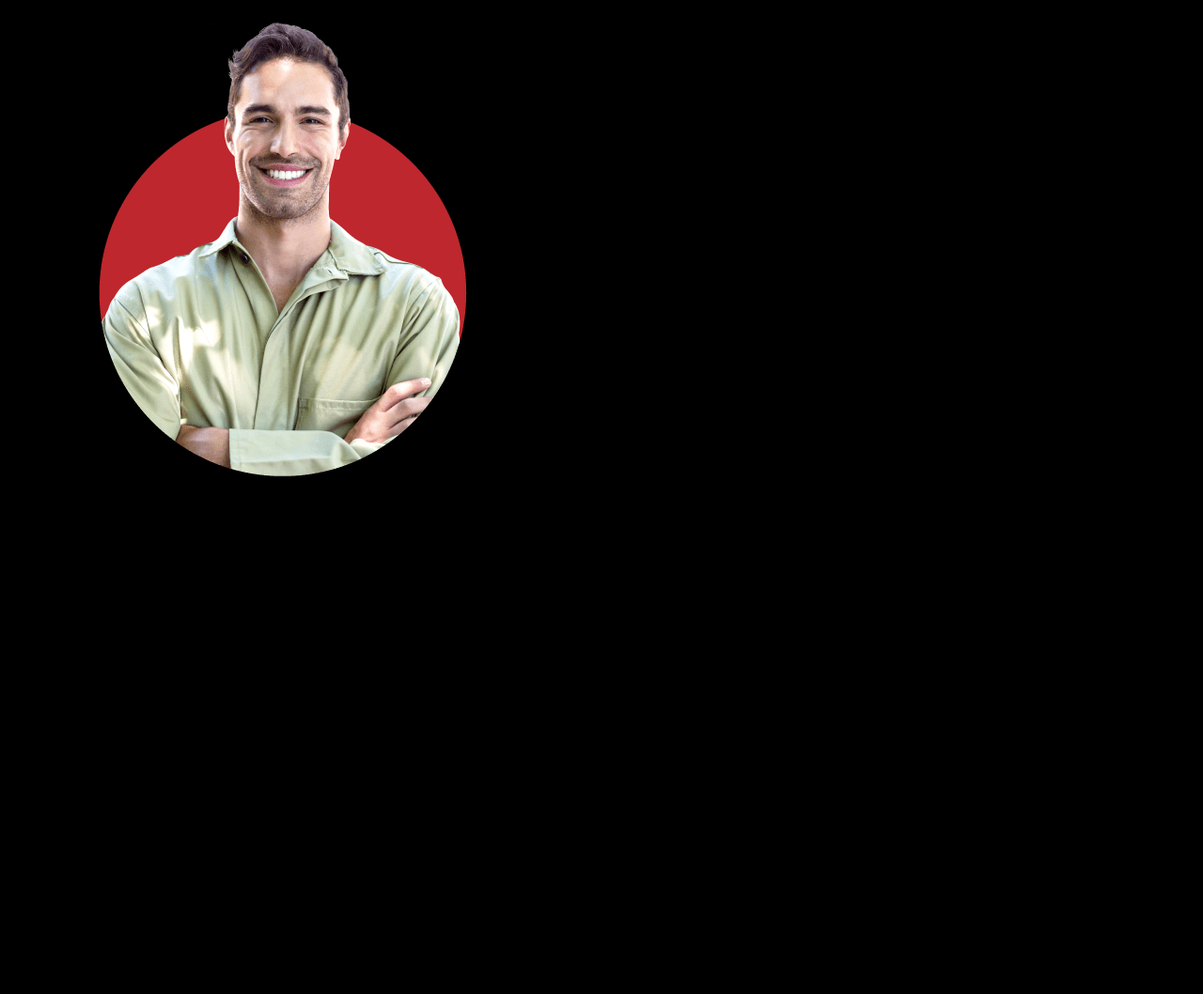
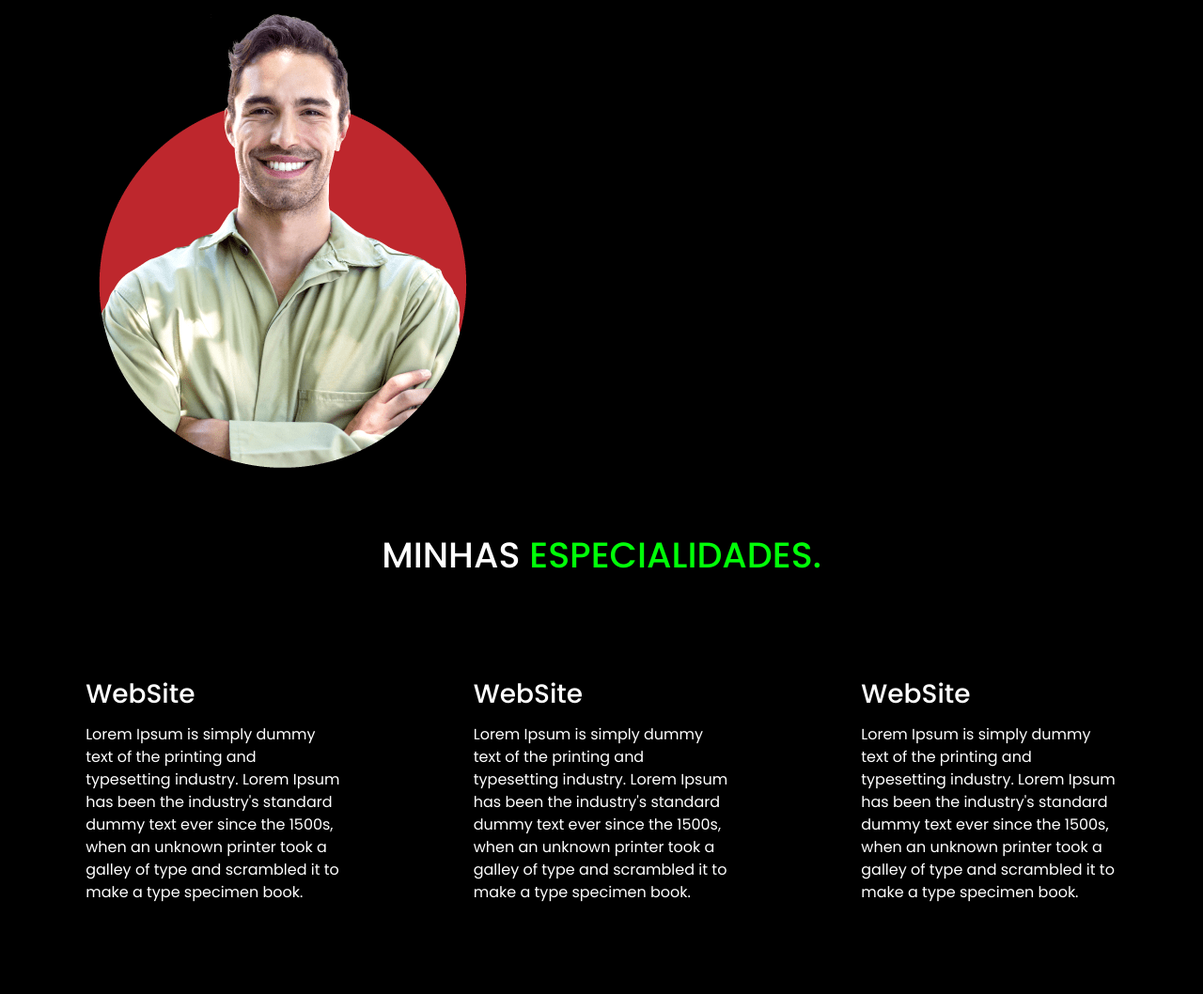
Before and after one commit to Cauavar/Portfolio, a website: page index.html in a window 1280 px wide. Shown: the part 462-1520 px from the top of the page at 94% size. Before the commit the page ends 1006 px from the top, so only its background shows below. Drawn offline with nearby package versions, Linux system fonts and the light colour scheme.

Commit message:
COMMIT 4

```diff
--- a/index.html
+++ b/index.html
@@ -8,6 +8,9 @@
     <link rel="preconnect" href="https://fonts.gstatic.com" crossorigin>
     <link href="https://fonts.googleapis.com/css2?family=Poppins:ital,wght@0,100;0,200;0,300;0,400;0,500;0,600;0,700;0,800;0,900;1,100;1,200;1,300;1,400;1,500;1,600;1,700;1,800;1,900&display=swap" rel="stylesheet">
     <!-- GOOGLE FONTS -->
+    <!-- BOOTSTRAP ICONS -->
+    <link href="https://cdn.jsdelivr.net/npm/bootstrap@5.3.2/dist/css/bootstrap.min.css" rel="stylesheet" integrity="sha384-T3c6CoIi6uLrA9TneNEoa7RxnatzjcDSCmG1MXxSR1GAsXEV/Dwwykc2MPK8M2HN" crossorigin="anonymous">
+    <!-- BOOTSTRAP ICONS -->
     <link rel="stylesheet" href="style.css">
     <title>Document</title>
 </head>
@@ -60,6 +63,31 @@
                 </div><!--flex-->
             </div><!--interface-->
         </section><!--topo-do-site-->
+
+        <section class="especialidades">
+            <div class="interface">
+                <h2 class="titulo">MINHAS <span>ESPECIALIDADES.</span></h2>
+                <div class="flex">
+                    <div class="especialidades-box">
+                        <i class="bi bi-code-square"></i>
+                        <h3>WebSite</h3>
+                        <p>Lorem Ipsum is simply dummy text of the printing and typesetting industry. Lorem Ipsum has been the industry's standard dummy text ever since the 1500s, when an unknown printer took a galley of type and scrambled it to make a type specimen book.</p>
+                    </div>
+
+                    <div class="especialidades-box">
+                        <i class="bi bi-code-square"></i>
+                        <h3>WebSite</h3>
+                        <p>Lorem Ipsum is simply dummy text of the printing and typesetting industry. Lorem Ipsum has been the industry's standard dummy text ever since the 1500s, when an unknown printer took a galley of type and scrambled it to make a type specimen book.</p>
+                    </div>
+
+                    <div class="especialidades-box">
+                        <i class="bi bi-code-square"></i>
+                        <h3>WebSite</h3>
+                        <p>Lorem Ipsum is simply dummy text of the printing and typesetting industry. Lorem Ipsum has been the industry's standard dummy text ever since the 1500s, when an unknown printer took a galley of type and scrambled it to make a type specimen book.</p>
+                    </div>
+                </div><!--flex-->
+            </div><!--interface-->
+        </section><!--topo-do-site-->
     </main>
 
 </body>
--- /dev/null
+++ b/package.json
@@ -0,0 +1,5 @@
+{
+  "dependencies": {
+    "bootstrap-icons": "^1.11.3"
+  }
+}
--- a/style.css
+++ b/style.css
@@ -34,6 +34,16 @@ body{
 .btn-contato button:hover{
     box-shadow: 0px 0px 8px #00ff0868;
     transform: scale(1.05);
+}
+
+h2.titulo{
+    color: #fff;
+    font-size: 38px;
+    text-align: center;
+}
+
+h2.titulo span{
+    color: #00ff08;
 }
 
 /* ESTILO CABEÇALHO */
@@ -116,3 +126,37 @@ section.topo-do-site .flex{
         top: 30px;
     }
 }
+
+/* ESTILO MINHAS ESPECIALIDADES */
+
+section.especialidades{
+    padding: 40px 4%;
+}
+
+section.especialidades .flex{
+    gap: 60px;
+}
+
+.especialidades .especialidades-box{
+    color: #fff;
+    padding: 40px;
+    margin-top: 45px;
+    border-radius: 20px;
+    display: inline-block;
+    transition: .2s;
+}
+
+.especialidades .especialidades-box:hover{
+    box-shadow: 0 0 18px #ffffff78;
+    transform: scale(1.05);
+}
+
+.especialidades .especialidades-box i{
+    font-size: 70px;
+    color: #00ff08;
+}
+
+.especialidades .especialidades-box h3{
+    font-size: 28px;
+    margin: 15px 0;
+}
```
Also changed, not shown: 1 other file.
